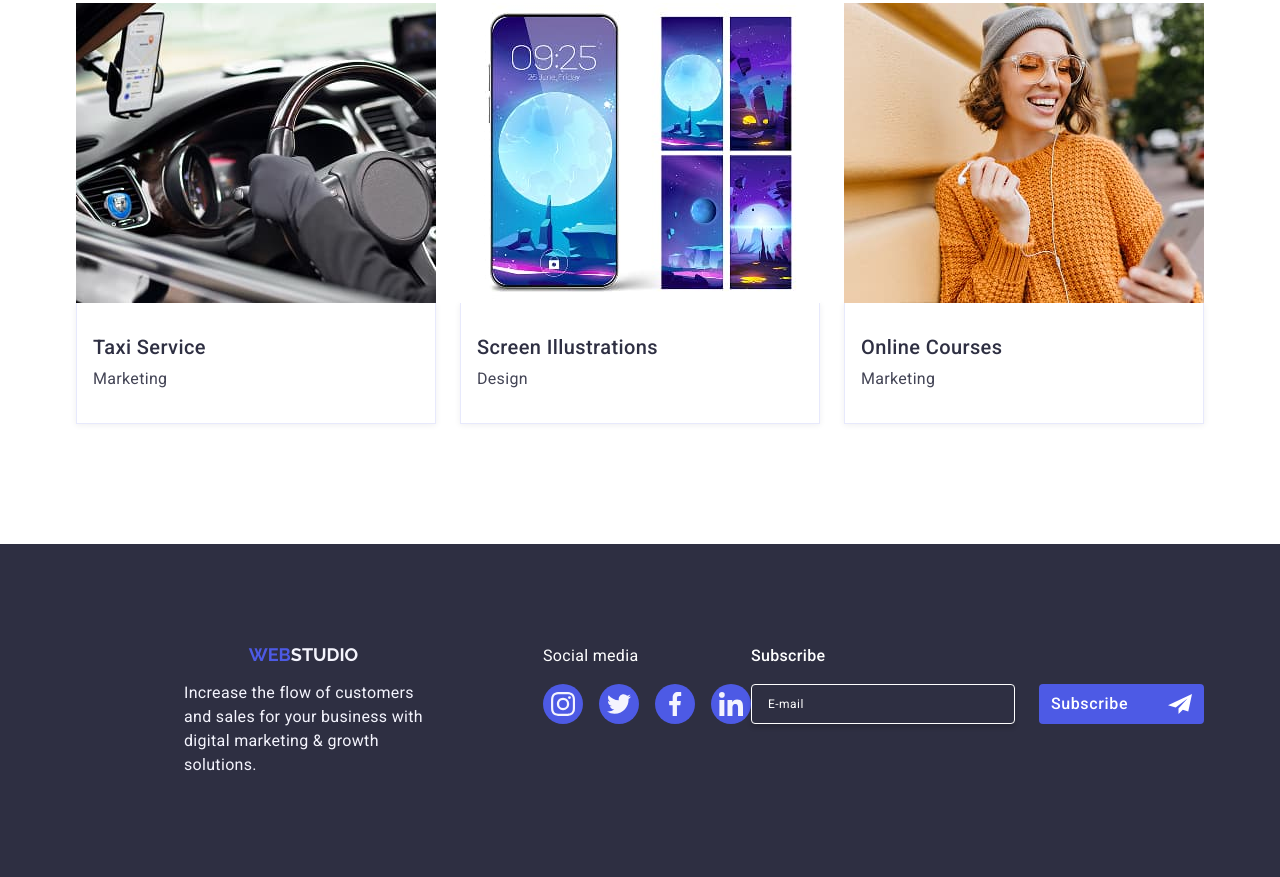
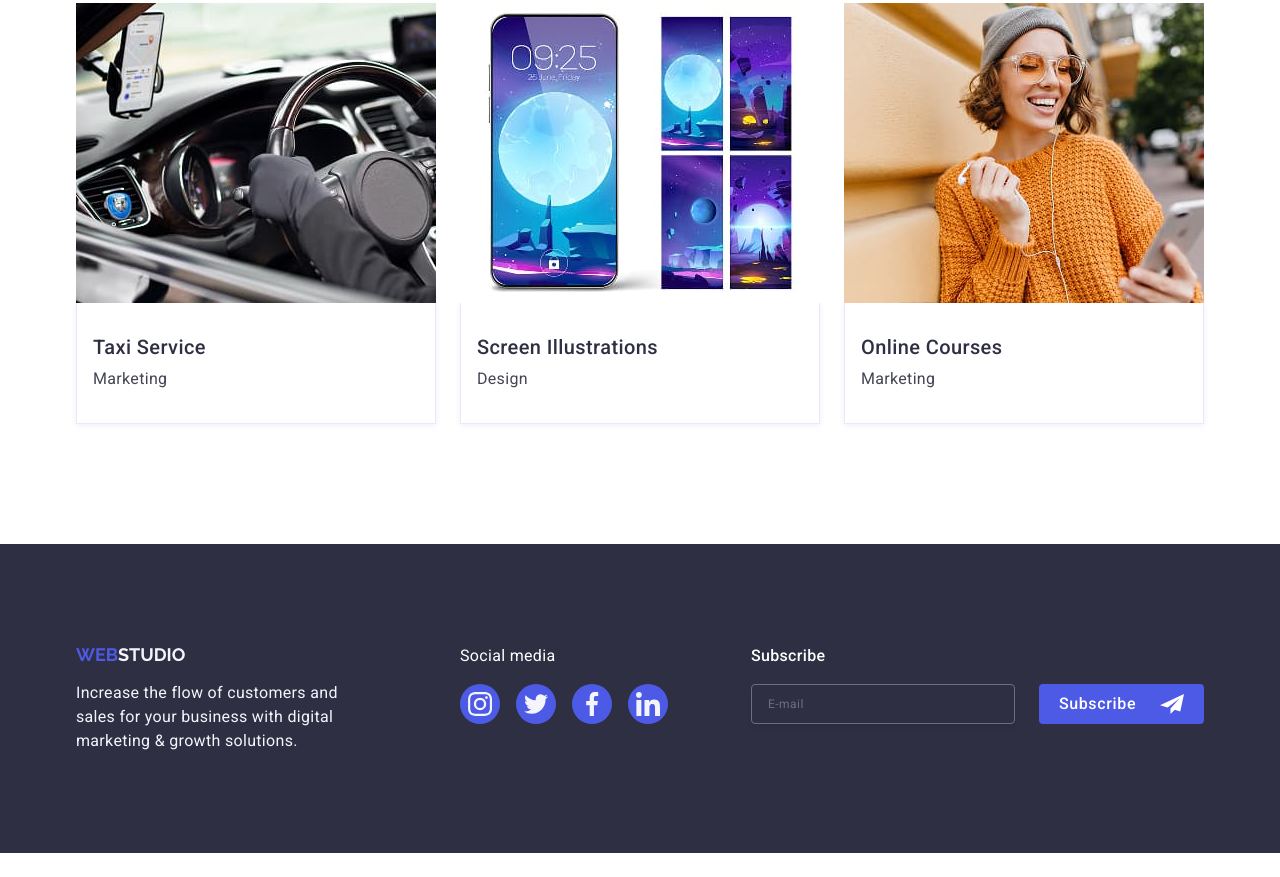
Before and after one commit to IrynaShashkevych28/goit-markup-hw-06, a website: page index.html in a window 1280 px wide. Shown: the part 2451-3328 px from the top of the page. After the commit the page ends 3304 px from the top, so only its background shows below. Drawn offline with nearby package versions, Linux system fonts and the light colour scheme.

Commit message:
add changes

```diff
--- a/css/styles.css
+++ b/css/styles.css
@@ -665,9 +665,11 @@ font-weight: 500;
   line-height: 1.17;
   text-transform: uppercase;
   font-family: "Raleway", sans-serif;
+
 }
 @media only screen and (min-width: 768px) {
    .footer-link{
+
 
   }
 }
@@ -681,13 +683,15 @@ font-weight: 500;
 
 @media only screen and (min-width: 768px) {
    .footer-link-wrapper{
-    margin-right: 0;
     margin-left: 108px;
+    align-items: baseline;
+
 
   }
 }
 @media only screen and (min-width: 1158px) {
    .footer-link-wrapper{
+    margin-left: 0;
      margin-right: 120px;
   }
 }
@@ -701,11 +705,17 @@ font-weight: 500;
 }
 
 .footer-paragraph {
-  max-width: 264px;
+
   color: #f4f4fd;
   font-size: 16px;
   line-height: 1.5;
   letter-spacing: 0.02em;
+}
+@media only screen and (min-width: 768px) {
+   .footer-paragraph{
+    max-width: 264px;
+
+  }
 }
 .footer-media {
   display: flex;
@@ -761,16 +771,44 @@ text-align: center;
   margin-left: auto;
 
 }
+
+@media only screen and (min-width: 768px) {
+   .footer-subscribe-form{
+    margin-left: 108px;
+  }
+}
+
+@media only screen and (min-width: 1158px) {
+   .footer-subscribe-form{
+    margin-left: auto;
+  }
+}
 .footer-subscribe-form-text{
 margin-bottom: 16px;
 letter-spacing: 0.02em;
 color: #ffffff;
 font-weight: 500;
+text-align: center;
+}
+@media only screen and (min-width: 768px) {
+   .footer-subscribe-form-text{
+    margin-left: 0;
+    text-align: left;
+  }
 }
 .footer-form{
   display: flex;
+  flex-wrap: wrap;
+  justify-content: center;
   align-items: center;
-  gap: 24px;
+  gap: 16px;
+}
+@media only screen and (min-width: 768px) {
+   .footer-form{
+flex-wrap: nowrap;
+gap: 24px;
+
+  }
 }
 .footer-modal-form-input{
 width: 264px;
@@ -785,8 +823,10 @@ font-size: 12px;
 box-shadow: 0 4px 4px 0 rgba(0, 0, 0, 0.15);
 border: 1px solid rgb(255, 255, 255);
 border-radius: 4px;
+opacity: 0.3;
 
 }
+
 .footer-modal-form-input::placeholder{
   color: #ffffff;
 }
@@ -818,7 +858,7 @@ letter-spacing: 0.04em;
 }
 .footer-subscribe-icon{
   fill: currentColor;
-  margin-left: 16px;
+
 
 
 }
```
